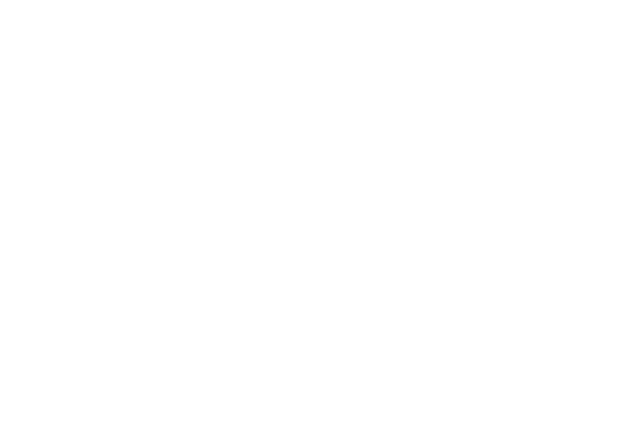
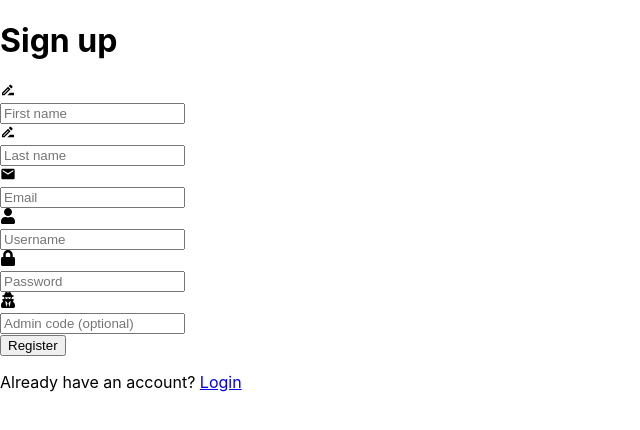
Before and after one commit to aleksarashova/DiplomnaRabota2025, a React (Create React App) app in the folder frontend/: page /register in a window 1280 px wide. Before the commit this address had no page. Shown: the top 430 px of the page, without its empty margins (0-640 px from the left). Built offline with nearby package versions, Linux system fonts and the light colour scheme.

Commit message:
feat: created a register form

```diff
--- a/frontend/src/App.tsx
+++ b/frontend/src/App.tsx
@@ -3,12 +3,14 @@
 import { Routes, Route } from 'react-router-dom';
 
 import LoginForm from './components/forms/LoginForm';
+import RegisterForm from './components/forms/RegisterForm';
 
 function App() {
   return (
     <div className="App">
       <Routes>
         <Route path="/login" element={<LoginForm />}></Route>
+        <Route path="/register" element={<RegisterForm />}></Route>
       </Routes>
     </div>
   );
--- /dev/null
+++ b/frontend/src/components/forms/RegisterForm.tsx
@@ -0,0 +1,85 @@
+import React from "react";
+
+import { FaUser, FaLock, FaUserSecret } from "react-icons/fa";
+import { MdOutlineDriveFileRenameOutline, MdEmail } from "react-icons/md";
+
+import { Link } from "react-router-dom";
+
+const RegisterForm = () => {
+    return (
+        <div className="form-page">
+            <div className="form-wrapper">
+                <div className="form-content">
+                    <form>
+                        <h1 className="form-title">Sign up</h1>
+                        <div className="form-input-box">
+                            <div className="form-icon"><MdOutlineDriveFileRenameOutline/></div>
+                            <input
+                                type="text"
+                                placeholder="First name"
+                                className="form-input"
+                                name="firstName"
+                                required
+                            />
+                        </div>
+                        <div className="form-input-box">
+                            <div className="form-icon"><MdOutlineDriveFileRenameOutline/></div>
+                            <input
+                                type="text"
+                                placeholder="Last name"
+                                className="form-input"
+                                name="lastName"
+                                required
+                            />
+                        </div>
+                        <div className="form-input-box">
+                            <div className="form-icon"><MdEmail/></div>
+                            <input
+                                type="text"
+                                placeholder="Email"
+                                className="form-input"
+                                name="email"
+                                required
+                            />
+                        </div>
+                        <div className="form-input-box">
+                            <div className="form-icon"><FaUser/></div>
+                            <input
+                                type="text"
+                                placeholder="Username"
+                                className="form-input"
+                                name="username"
+                                required
+                            />
+                        </div>
+                        <div className="form-input-box">
+                            <div className="form-icon"><FaLock/></div>
+                            <input
+                                type="text"
+                                placeholder="Password"
+                                className="form-input"
+                                name="password"
+                                required
+                            />
+                        </div>
+                        <div className="form-input-box">
+                            <div className="form-icon"><FaUserSecret/></div>
+                            <input
+                                type="text"
+                                placeholder="Admin code (optional)"
+                                className="form-input"
+                                name="password"
+                            />
+                        </div>
+                        <button type="submit" className="form-button">Register</button>
+                        <div className="forward">
+                            <p>Already have an account? <Link to="/login" className="form-link">Login</Link></p>
+                        </div>
+                    </form>
+                </div>
+            </div>
+        </div>
+    );
+}
+
+export default RegisterForm;
```
